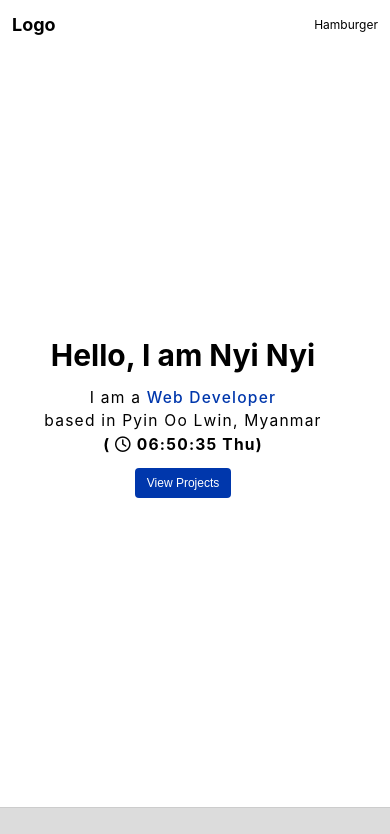
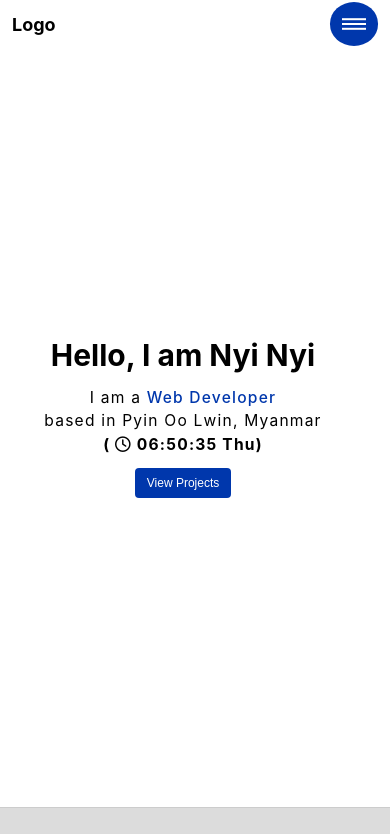
Before and after one commit to nnha19/my-portfolio, a React (Create React App) app: page / in a window 390 px wide. Shown: the top 834 px of the page. Built offline with nearby package versions, Linux system fonts and the light colour scheme.

Commit message:
navbar responsiveness done

```diff
--- a/src/components/Navbar/Navbar.jsx
+++ b/src/components/Navbar/Navbar.jsx
@@ -8,7 +8,7 @@ const Navbar = () => {
     <nav className="nav wrapper">
       <h1 className="nav__logo">Logo</h1>
 
-      <ul className={`nav__lists ${!showNav ? "nav-hidden" : undefined} `}>
+      <ul className={`nav__lists ${showNav ? "show-nav" : undefined} `}>
         <li className="nav__list nav__item">Projects</li>
         <li className="nav__list nav__item">About</li>
         <li className="nav__list nav__item">Contact</li>
@@ -35,8 +35,10 @@ const Navbar = () => {
           <i className="fab fa-github"></i>
         </a>
       )}
-      <div onClick={() => setShowNav(true)} className="hamburger-container">
-        <span className="hamburger">Hamburger</span>
+      <div onClick={() => setShowNav(!showNav)} className="hamburger-container">
+        <span
+          className={`hamburger ${showNav ? "nav-show-hamburger" : undefined}`}
+        ></span>
       </div>
     </nav>
   );
--- a/src/components/Navbar/Navbar.scss
+++ b/src/components/Navbar/Navbar.scss
@@ -1,4 +1,16 @@
 @import "../../index.scss";
+
+@mixin hamburgerPsuedos {
+  content: "";
+  width: 100%;
+  display: block;
+  height: 100%;
+  background: white;
+  position: absolute;
+  transform: translateY(0.4rem);
+  transition: all 0.4s linear;
+}
+
 .nav {
   height: 4rem;
   display: flex;
@@ -13,7 +25,7 @@
     display: flex;
     list-style: none;
     align-items: center;
-
+    transition: all 0.4s linear;
     @media (max-width: $mdScreen) {
       position: fixed;
       top: 0;
@@ -23,6 +35,7 @@
       background: grey;
       flex-direction: column;
       justify-content: center;
+      transform: translateX(41rem);
     }
   }
   &__list {
@@ -89,16 +102,41 @@
   }
 }
 
-.nav-hidden {
+.show-nav {
+  transition: all 0.4s linear;
   @media (max-width: $mdScreen) {
-    display: none;
+    transform: translateX(0);
   }
 }
 
 .hamburger-container {
+  cursor: pointer;
   z-index: 10;
+  width: 4rem;
+  height: 90%;
+  border-radius: 50%;
+  background: $primary-color;
+  position: relative;
   @media (min-width: $mdScreen) {
     display: none;
+  }
+}
+.hamburger {
+  width: 2rem;
+  height: 2px;
+  background: white;
+  display: block;
+  position: absolute;
+  top: 50%;
+  left: 50%;
+  transform: translate(-50%, -50%);
+  transition: all 0.4s linear;
+  &::before {
+    @include hamburgerPsuedos;
+  }
+  &::after {
+    @include hamburgerPsuedos;
+    transform: translateY(-0.4rem);
   }
 }
 
@@ -107,3 +145,17 @@
     display: none;
   }
 }
+
+.nav-show-hamburger {
+  background: transparent;
+  transition: all 0.4s linear;
+
+  &::before {
+    transition: all 0.4s linear;
+    transform: rotate(45deg);
+  }
+  &::after {
+    transition: all 0.4s linear;
+    transform: rotate(-45deg);
+  }
+}
```
